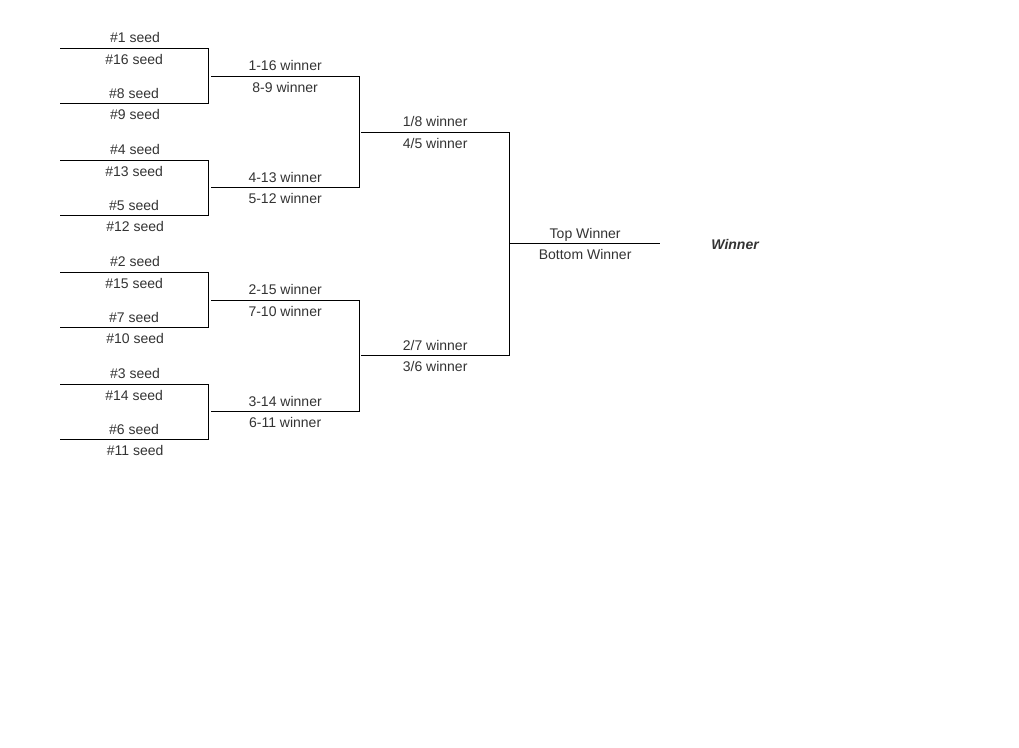
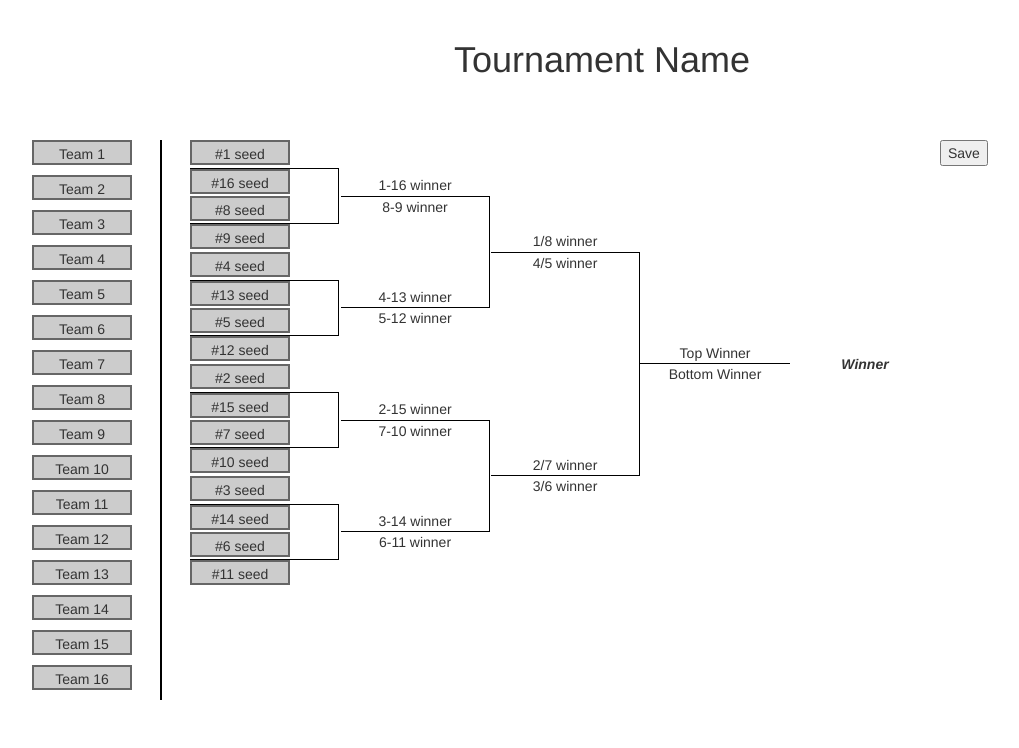
Before and after one commit to marcoflowers/baylolesports, a Python web app: template templates/tournament/bracket_16.html in a window 1280 px wide. Shown: the part 52-800 px from the top of the page, without its empty margins (38-1057 px from the left). Run offline with Jinja, Linux system fonts and the light colour scheme; the template is opened without the code that fills it, so the values that code supplies are empty; some libraries are stand-ins or nearby versions.

Commit message:
Moved 8 and 16 bracket to slots. Begun work on tabs

```diff
--- a/controllers/tournament.py
+++ b/controllers/tournament.py
@@ -17,7 +17,7 @@ class tournament_page(BaseHandler):
         self.login()
         #key = to_key(ukey)
         #tournament = key_object(key)
-        size = 8
+        size = ukey
         template = JINJA_ENVIRONMENT.get_template('/templates/tournament/bracket_%s.html' % size)
         self.response.write(template.render(self.template_values))
 
--- a/static/bracket.css
+++ b/static/bracket.css
@@ -2,6 +2,15 @@
     text-align: center;
     float:right;
     margin-left:2em;
+    width=1000px;
+}
+#save {
+    float:left;
+}
+
+.page-title {
+    text-align:center;
+    height:100px;
 }
 
 .team_pool {
@@ -14,7 +23,9 @@
     margin-bottom:10px;
     margin-right:2em;
 }
-
+#slots {
+    width=100%;
+}
 /* drag drop -----------------------------------------------------------------*/
 /* Prevent the text contents of draggable elements from being selectable. */
 [draggable] {
--- a/static/js/drag_drop.js
+++ b/static/js/drag_drop.js
@@ -58,6 +58,7 @@ function handleDrop(e) {
     return false;
 }
 $(document).ready(function() {
+    console.log("Drag drop ready");
     var slots = $("#slots .slot");
     [].forEach.call(slots, function(slot) {
         slot.addEventListener('dragstart', handleDragStart, false);
--- a/templates/tournament/bracket_16.html
+++ b/templates/tournament/bracket_16.html
@@ -2,9 +2,22 @@
 
 {% block head %}
 <link rel="stylesheet" type="text/css" href="/static/bracket.css" />
+<script src="/static/js/drag_drop.js"></script>
 {% endblock %}
 
 {% block content %}
+<div class="page-title">
+    <h1>{#{ tournament.name }#}Tournament Name</h1>
+</div>
+<div id="slots">
+    <div class="team_pool" value="0">
+        {#% for team in tournament.teams %}
+            <div class="slot" draggable value={{get_ukey(team)}}><{{team.name}}</div>
+        {% endfor %#}
+        {% for num in range(16) %}
+            <div class="slot" draggable value="{{loop.index}}">Team {{loop.index}}</div>
+        {% endfor %}
+    </div>
     <div class="tournament16-wrap">
         <div class="round5-top winner5">Winner</div>
         <div class="round4-topwrap">
@@ -13,26 +26,27 @@
                 <div class="round3-top">1/8 winner</div>
                 <div class="round2-topwrap">
                     <div class="round2-top">1-16 winner</div>
-                    <div class="round1-top">#1 seed</div>
-                    <div class="round1-bottom">#16 seed</div>
+                <div class="round1-top" value="1"><div class="slot" draggable>#1 seed</div></div>
+                    <div class="round1-bottom" value="1"><div class="slot" draggable>#16 seed</div></div>
+
                 </div>
                 <div class="round2-bottomwrap">
                     <div class="round2-bottom">8-9 winner</div>
-                    <div class="round1-top">#8 seed</div>
-                    <div class="round1-bottom">#9 seed</div>
+                    <div class="round1-top" value="1"><div class="slot" draggable>#8 seed</div></div>
+                    <div class="round1-bottom" value="1"><div class="slot" draggable>#9 seed</div></div>
                 </div>
             </div>
             <div class="round3-bottomwrap">
                 <div class="round3-bottom">4/5 winner</div>
                 <div class="round2-topwrap">
                     <div class="round2-top">4-13 winner</div>
-                    <div class="round1-top">#4 seed</div>
-                    <div class="round1-bottom">#13 seed</div>
+                    <div class="round1-top" value="1"><div class="slot" draggable>#4 seed</div></div>
+                    <div class="round1-bottom" value="1"><div class="slot" draggable>#13 seed</div></div>
                 </div>
                 <div class="round2-bottomwrap">
                     <div class="round2-bottom">5-12 winner</div>
-                    <div class="round1-top">#5 seed</div>
-                    <div class="round1-bottom">#12 seed</div>
+                    <div class="round1-top" value="1"><div class="slot" draggable>#5 seed</div></div>
+                    <div class="round1-bottom" value="1"><div class="slot" draggable>#12 seed</div></div>
                 </div>
             </div>
         </div>
@@ -42,28 +56,32 @@
                 <div class="round3-top">2/7 winner</div>
                 <div class="round2-topwrap">
                     <div class="round2-top">2-15 winner</div>
-                    <div class="round1-top">#2 seed</div>
-                    <div class="round1-bottom">#15 seed</div>
+                    <div class="round1-top" value="1"><div class="slot" draggable>#2 seed</div></div>
+                    <div class="round1-bottom" value="1"><div class="slot" draggable>#15 seed</div></div>
                 </div>
                 <div class="round2-bottomwrap">
                     <div class="round2-bottom">7-10 winner</div>
-                    <div class="round1-top">#7 seed</div>
-                    <div class="round1-bottom">#10 seed</div>
+                    <div class="round1-top" value="1"><div class="slot" draggable>#7 seed</div></div>
+                    <div class="round1-bottom" value="1"><div class="slot" draggable>#10 seed</div></div>
                 </div>
             </div>
             <div class="round3-bottomwrap">
                 <div class="round3-bottom">3/6 winner</div>
                 <div class="round2-topwrap">
                     <div class="round2-top">3-14 winner</div>
-                    <div class="round1-top">#3 seed</div>
-                    <div class="round1-bottom">#14 seed</div>
+                    <div class="round1-top" value="1"><div class="slot" draggable>#3 seed</div></div>
+                    <div class="round1-bottom" value="1"><div class="slot" draggable>#14 seed</div></div>
                 </div>
                 <div class="round2-bottomwrap">
                     <div class="round2-bottom">6-11 winner</div>
-                    <div class="round1-top">#6 seed</div>
-                    <div class="round1-bottom">#11 seed</div>
+                    <div class="round1-top" value="1"><div class="slot" draggable>#6 seed</div></div>
+                    <div class="round1-bottom" value="1"><div class="slot" draggable>#11 seed</div></div>
                 </div>
             </div>
         </div>
     </div>
+    <div id="save">
+        <button class="save" onclick="save()">Save</button><br>
+    </div>
+</div>
 {% endblock %}
```
Also changed, not shown: templates/tournament/bracket_4.html (+24 -1 lines), templates/tournament/bracket_8.html (+20 -9 lines).
